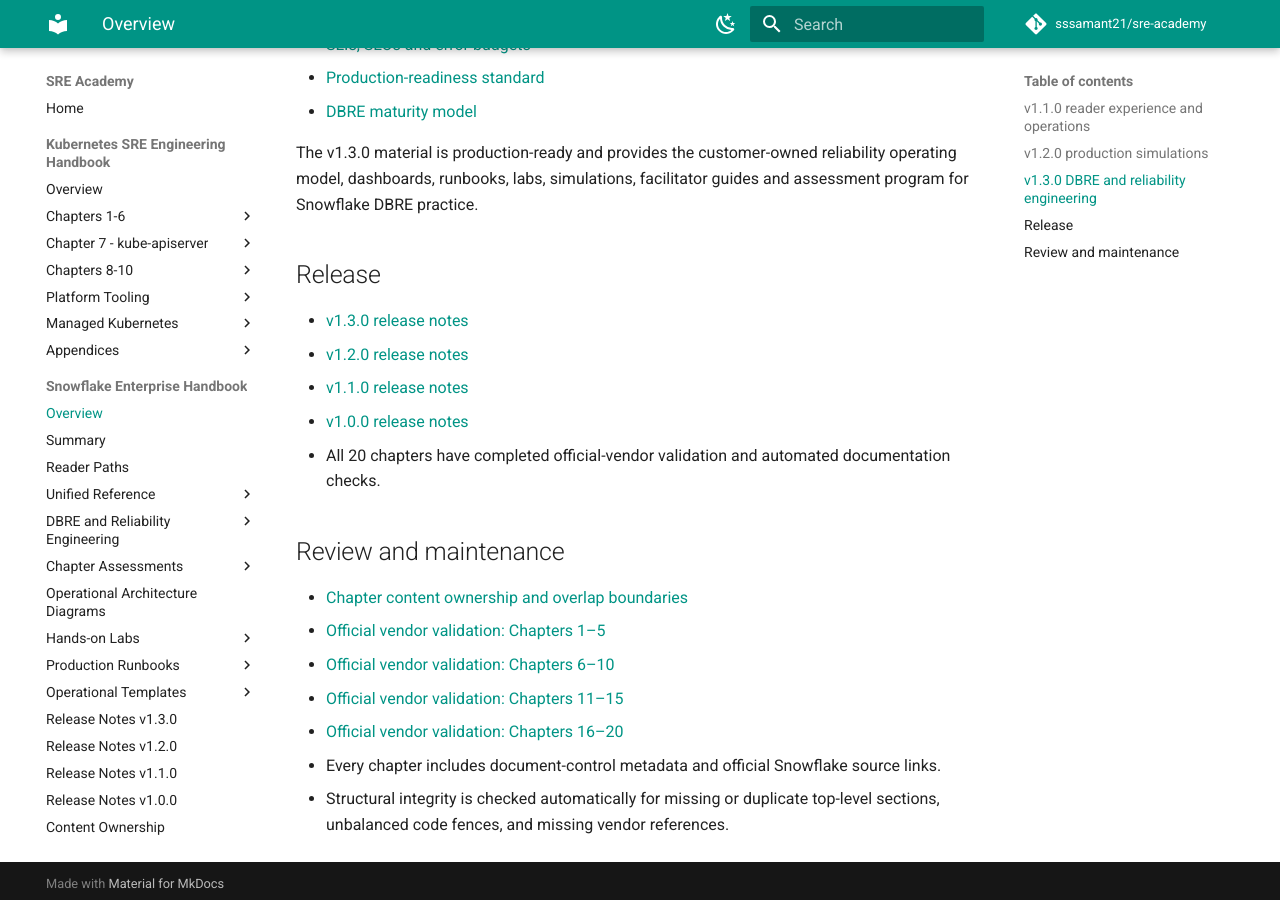
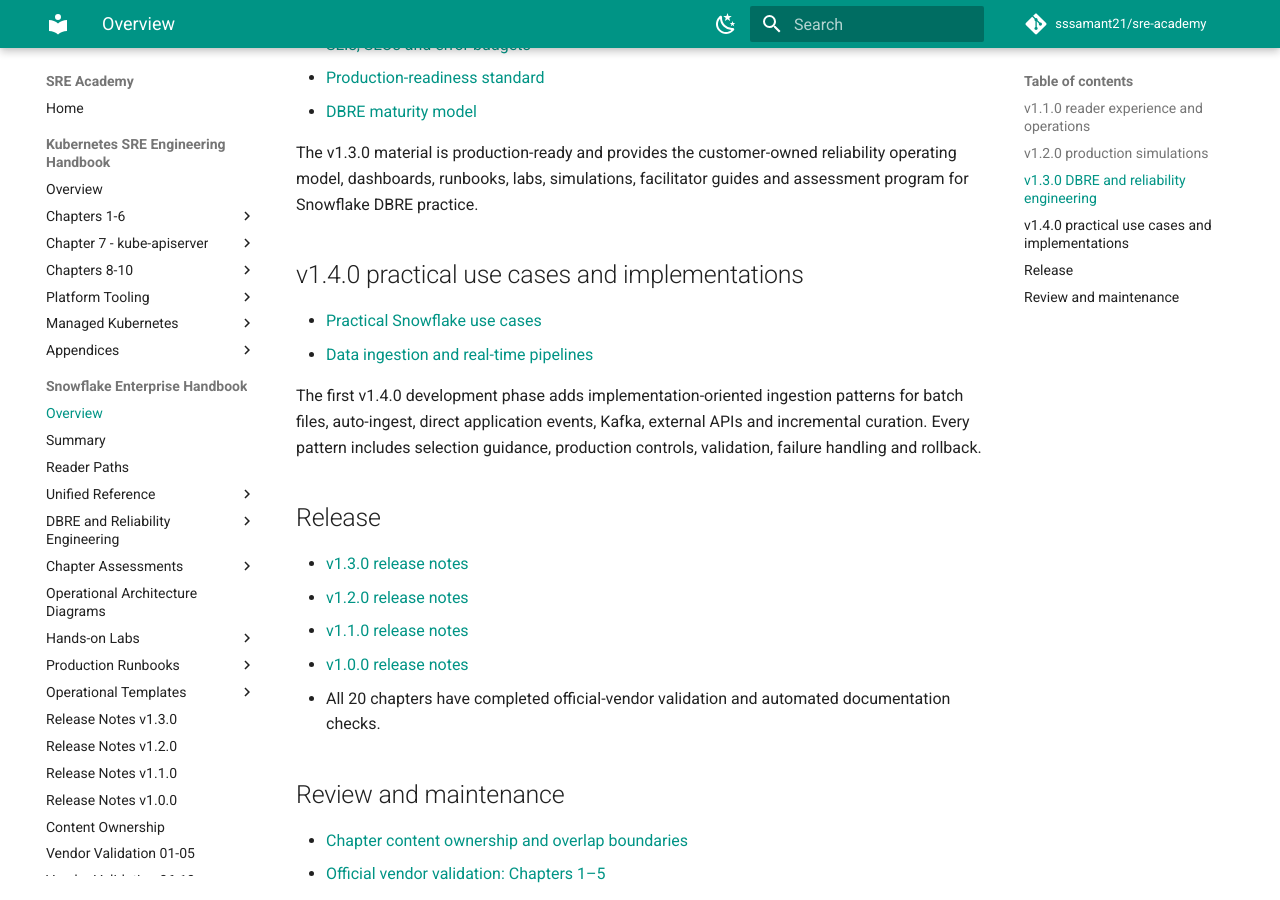
Before and after one commit to sssamant21/sre-academy, an MkDocs documentation site: the page built from docs/books/snowflake/index.md, in a window 1280 px wide and 900 px high, scrolled down 1136 px. Built offline with MkDocs 1.6.1 and Material for MkDocs 9.7.7, drawn with Linux system fonts in a browser that asks for light colours; comment, search, counter and statistics services are not loaded.

Commit message:
docs(snowflake): link v1.4 practical use cases

```diff
--- a/docs/books/snowflake/index.md
+++ b/docs/books/snowflake/index.md
@@ -39,6 +39,13 @@
 
 The v1.3.0 material is production-ready and provides the customer-owned reliability operating model, dashboards, runbooks, labs, simulations, facilitator guides and assessment program for Snowflake DBRE practice.
 
+## v1.4.0 practical use cases and implementations
+
+- [Practical Snowflake use cases](use-cases/index.md)
+- [Data ingestion and real-time pipelines](use-cases/ingestion/index.md)
+
+The first v1.4.0 development phase adds implementation-oriented ingestion patterns for batch files, auto-ingest, direct application events, Kafka, external APIs and incremental curation. Every pattern includes selection guidance, production controls, validation, failure handling and rollback.
+
 ## Release
 
 - [v1.3.0 release notes](RELEASE_NOTES_v1.3.0.md)
```
